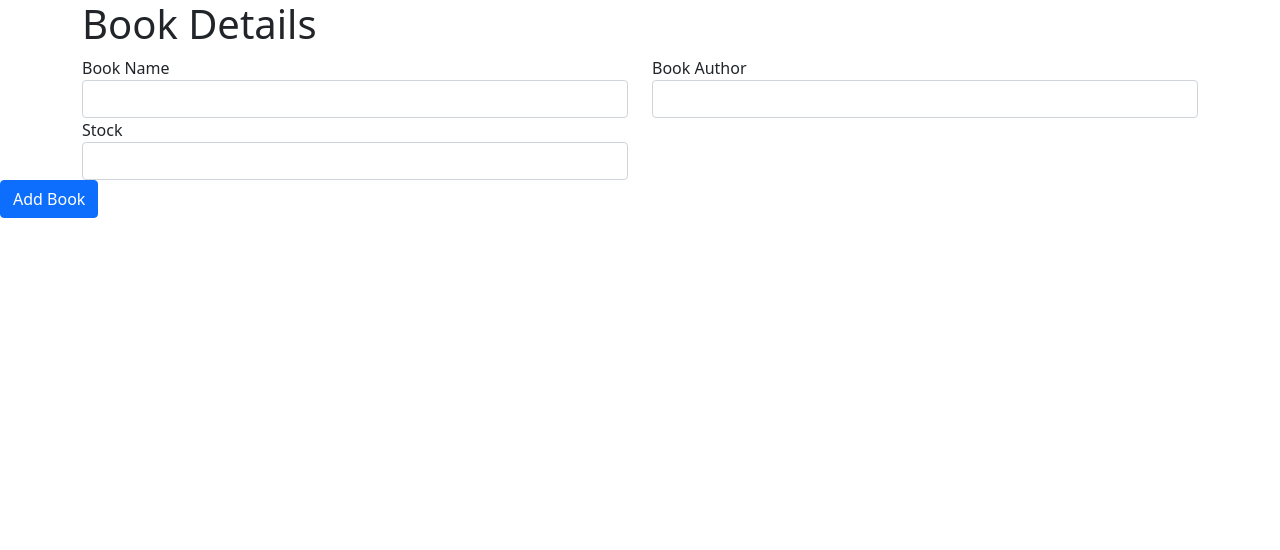
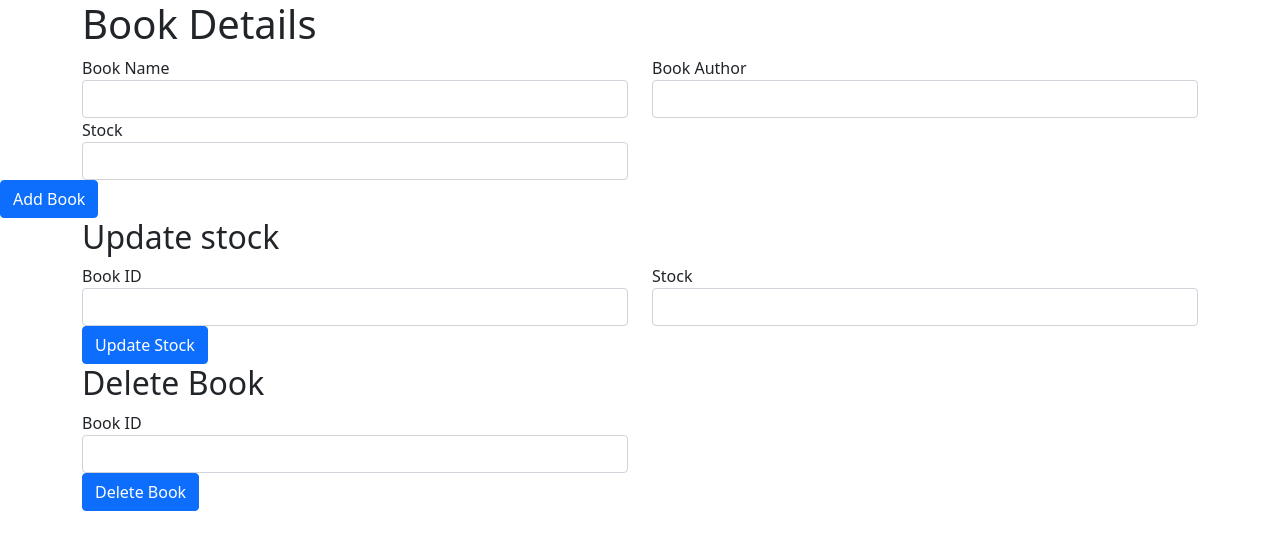
Before and after one commit to AumPauskar/lms, a Flask app: page /admin in a window 1280 px wide. Shown: the top 550 px of the page. Run offline with Flask 3, Linux system fonts and the light colour scheme.

Commit message:
Delete function added

```diff
--- a/app.py
+++ b/app.py
@@ -174,5 +174,41 @@ def add():
 	Book author: {book_author}
 	Stock: {stock}'''
 
+# deleting books from database - admin panel
+@app.route('/delete', methods=['GET', 'POST'])
+def delete():
+	print("Delete function running")
+	book_id = request.form['book-id']
+
+	# delete books from books table via book_id
+	db = mysql.connector.connect(host="localhost",
+		user="root",
+		password=sql_passwd,
+		database="lms"
+	)
+	cursor = db.cursor()
+	cursor.execute('DELETE FROM books WHERE book_id = %s', (book_id,))
+	db.commit()
+	return f"Book id with {book_id} deleted"
+
+# changing stock of books - admin panel
+@app.route('/change_stock', methods=['GET', 'POST'])
+def change_stock():
+	print("Change stock function running")
+	book_id = request.form['book-id']
+	stock = request.form['stock']
+
+	# change stock of books from books table via book_id
+	db = mysql.connector.connect(host="localhost",
+		user="root",
+		password=sql_passwd,
+		database="lms"
+	)
+	cursor = db.cursor()
+	cursor.execute('UPDATE books SET stock = %s WHERE book_id = %s', (stock, book_id))
+	db.commit()
+	return f"Book id with {book_id} updated with stock {stock}"
+
+
 if __name__ == '__main__':
 	app.run(debug=True)
--- a/templates/admin.html
+++ b/templates/admin.html
@@ -7,6 +7,7 @@
   <link href="https://cdn.jsdelivr.net/npm/bootstrap@5.1.3/dist/css/bootstrap.min.css" rel="stylesheet" integrity="sha384-1BmE4kWBq78iYhFldvKuhfTAU6auU8tT94WrHftjDbrCEXSU1oBoqyl2QvZ6jIW3" crossorigin="anonymous">
 </head>
 <body>
+	<!-- forms to add books -->
 	<form action="/add" method="POST">
 		<div class="container">
 		<h1>Book Details</h1>
@@ -29,5 +30,37 @@
 		</div>
 		<button type="submit" class="btn btn-primary">Add Book</button>
 	</form>
+
+	<!-- form to update stock via book id -->
+	<div class="container">
+		<h2>Update stock</h2>
+		<form action="/change_stock" method="POST">
+			<div class="row">
+				<div class="col-md-6">
+					<label for="book-id">Book ID</label>
+					<input type="text" class="form-control" id="book-id" name="book-id">
+				</div>
+				<div class="col-md-6">
+					<label for="stock">Stock</label>
+					<input type="number" class="form-control" id="stock" name="stock">
+				</div>
+			</div>
+			<button type="submit" class="btn btn-primary">Update Stock</button>
+		</form>
+	</div>
+
+	<!-- form to delete book via book id -->
+	<div class="container">
+		<h2>Delete Book</h2>
+		<form action="/delete" method="POST">
+			<div class="row">
+				<div class="col-md-6">
+					<label for="book-id">Book ID</label>
+					<input type="text" class="form-control" id="book-id" name="book-id">
+				</div>
+			</div>
+			<button type="submit" class="btn btn-primary">Delete Book</button>
+		</form>
+	</div>
 </body>
 </html>
```
